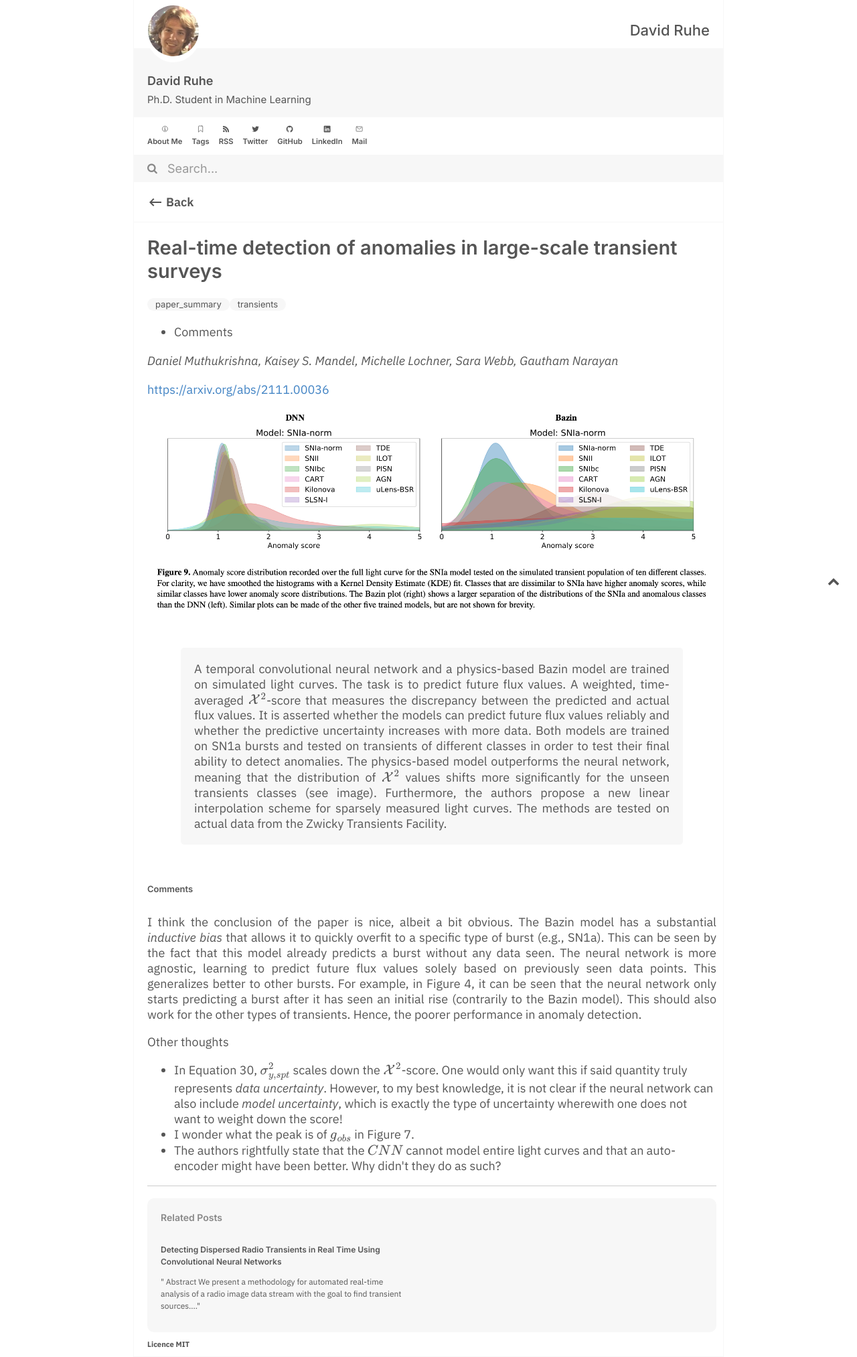
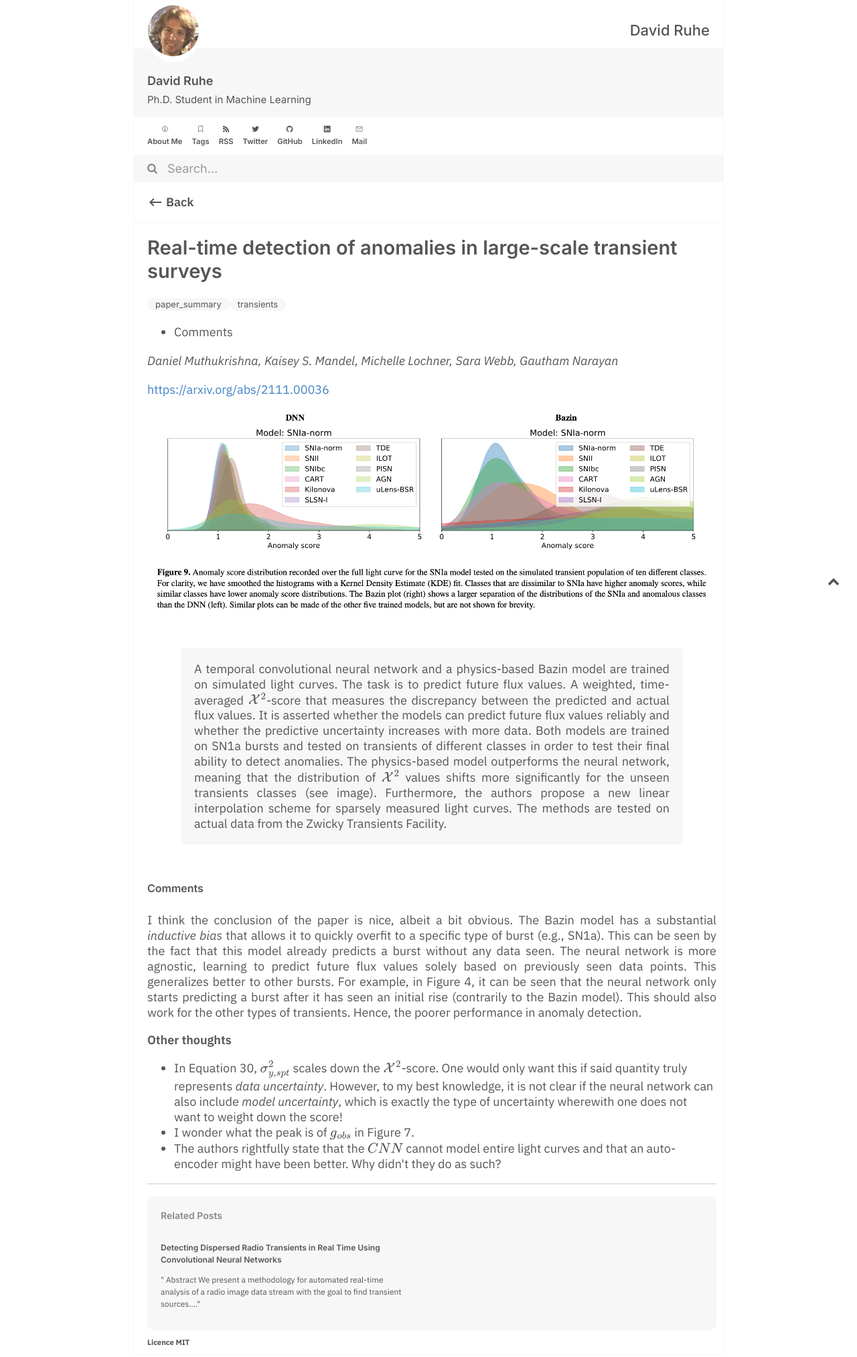
Before and after one commit to DavidRuhe/DavidRuhe.github.io, a Jekyll site: the page built from _notes/Real-time detection of anomalies in large-scale transient surveys.md, in a window 1280 px wide. Shown: the whole page at 67% size. Built offline with Jekyll 4.4.1, drawn with Linux system fonts in a browser that asks for light colours; formulas are drawn with MathJax 3; comment, search, counter and statistics services are not loaded.

Commit message:
summary update

```diff
--- a/_notes/Real-time detection of anomalies in large-scale transient surveys.md
+++ b/_notes/Real-time detection of anomalies in large-scale transient surveys.md
@@ -13,10 +13,10 @@ comments: true
 ![Figure 1](/assets/img/muthukrishna2021real.png)
 > A temporal convolutional neural network and a physics-based Bazin model are trained on simulated light curves. The task is to predict future flux values. A weighted, time-averaged $\mathcal{X}^2$-score that measures the discrepancy between the predicted and actual flux values. It is asserted whether the models can predict future flux values reliably and whether the predictive uncertainty increases with more data. Both models are trained on SN1a bursts and tested on transients of different classes in order to test their final ability to detect anomalies. The physics-based model outperforms the neural network, meaning that the distribution of $\mathcal{X}^2$ values shifts more significantly for the unseen transients classes (see image). Furthermore, the authors propose a new linear interpolation scheme for sparsely measured light curves. The methods are tested on actual data from the Zwicky Transients Facility.
 
-###### Comments
+##### Comments
 I think the conclusion of the paper is nice, albeit a bit obvious. The Bazin model has a substantial *inductive bias* that allows it to quickly overfit to a specific type of burst (e.g., SN1a). This can be seen by the fact that this model already predicts a burst without any data seen. The neural network is more agnostic, learning to predict future flux values solely based on previously seen data points. This generalizes better to other bursts. For example, in Figure 4, it can be seen that the neural network only starts predicting a burst after it has seen an initial rise (contrarily to the Bazin model). This should also work for the other types of transients. Hence, the poorer performance in anomaly detection.
 
-Other thoughts
+**Other thoughts**
 - In Equation 30, $\sigma^2_{y, spt}$ scales down the $\mathcal{X}^2$-score. One would only want this if said quantity truly represents *data uncertainty*. However, to my best knowledge, it is not clear if the neural network can also include *model uncertainty*, which is exactly the type of uncertainty wherewith one does not want to weight down the score!
 - I wonder what the peak is of $g_{obs}$ in Figure 7.
 - The authors rightfully state that the $CNN$ cannot model entire light curves and that an auto-encoder might have been better. Why didn't they do as such?
```
